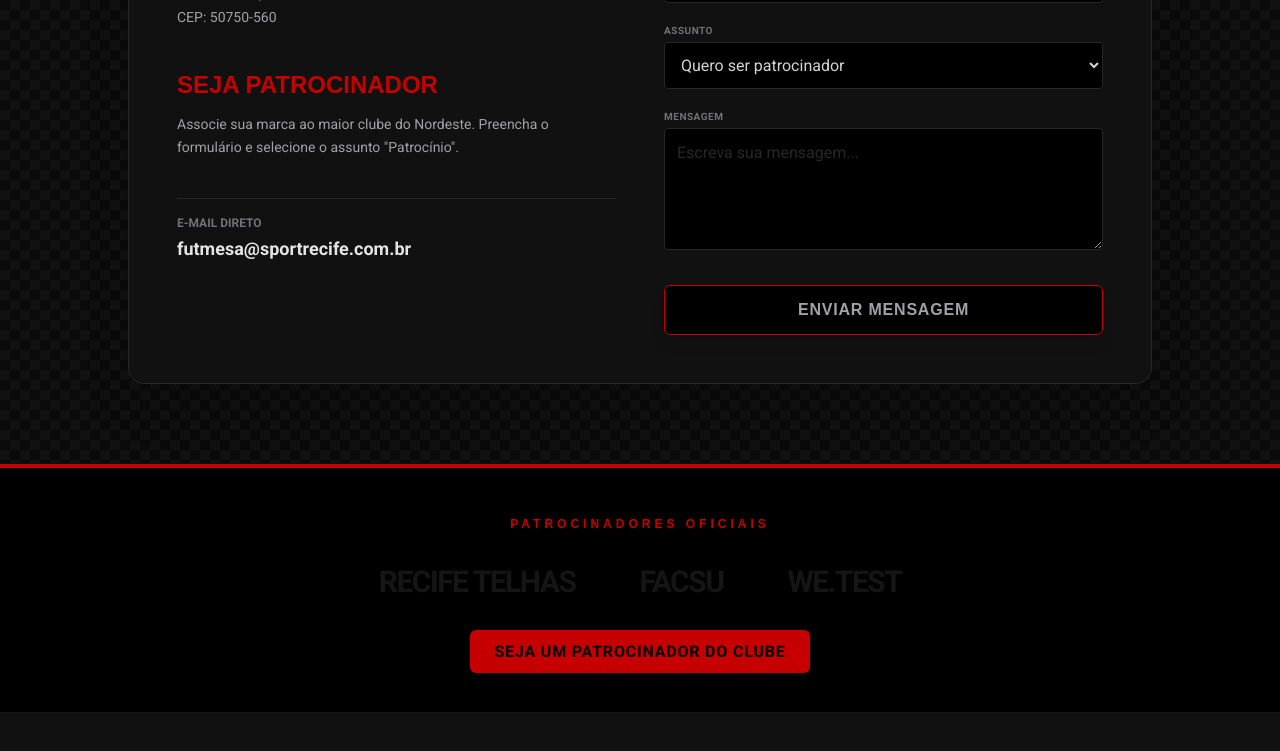
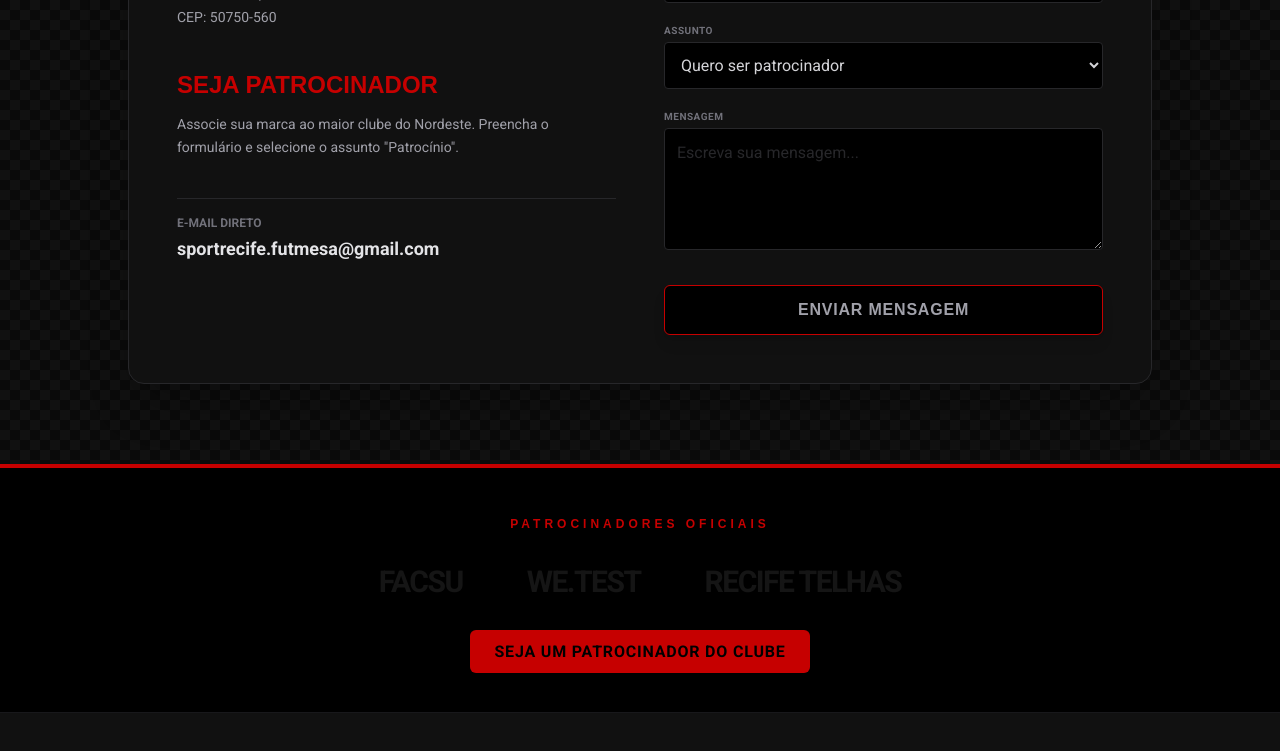
Before and after one commit to mc4rvalho/sport-app, a Next.js app: page /contato in a window 1280 px wide. Shown: the part 580-1331 px from the top of the page. Built offline with nearby package versions, Linux system fonts and the light colour scheme; no server answers.

Commit message:
Alterando Footer e contato

```diff
--- a/src/app/contato/page.tsx
+++ b/src/app/contato/page.tsx
@@ -49,7 +49,7 @@ export default function ContatoPage() {
                 href="mailto:futmesa@sportrecife.com.br"
                 className="text-zinc-200 font-bold text-lg hover:text-leao-amarelo transition-colors"
               >
-                futmesa@sportrecife.com.br
+                sportrecife.futmesa@gmail.com
               </a>
             </div>
           </div>
--- a/src/components/Footer.tsx
+++ b/src/components/Footer.tsx
@@ -10,13 +10,13 @@ export function Footer() {
           </h3>
           <div className="flex flex-wrap justify-center items-center gap-8 md:gap-16 opacity-50 grayscale hover:grayscale-0 transition-all duration-500 hover:opacity-100">
             <span className="text-3xl font-black text-leao-vermelho font-barlow tracking-tighter">
-              RECIFE TELHAS
-            </span>
-            <span className="text-3xl font-black text-leao-vermelho font-barlow tracking-tighter">
               FACSU
             </span>
             <span className="text-3xl font-black text-leao-vermelho font-barlow tracking-tighter">
               WE.TEST
+            </span>
+            <span className="text-3xl font-black text-leao-vermelho font-barlow tracking-tighter">
+              RECIFE TELHAS
             </span>
           </div>
           <div className="mt-10">
```
